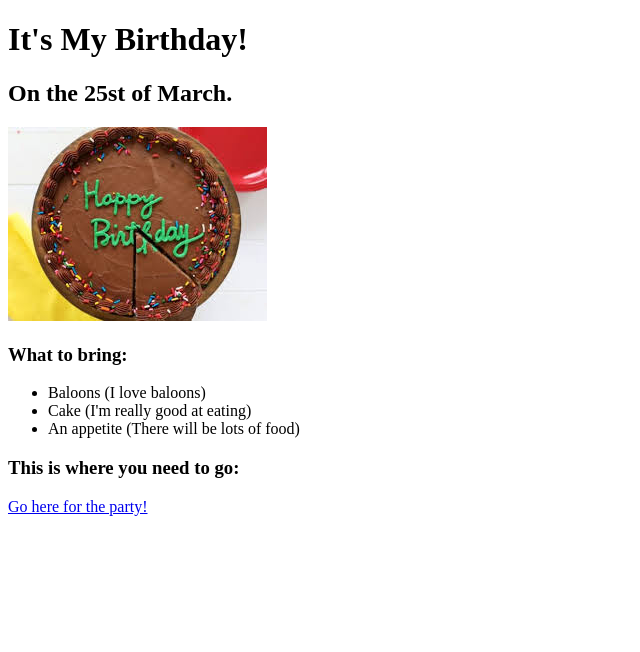
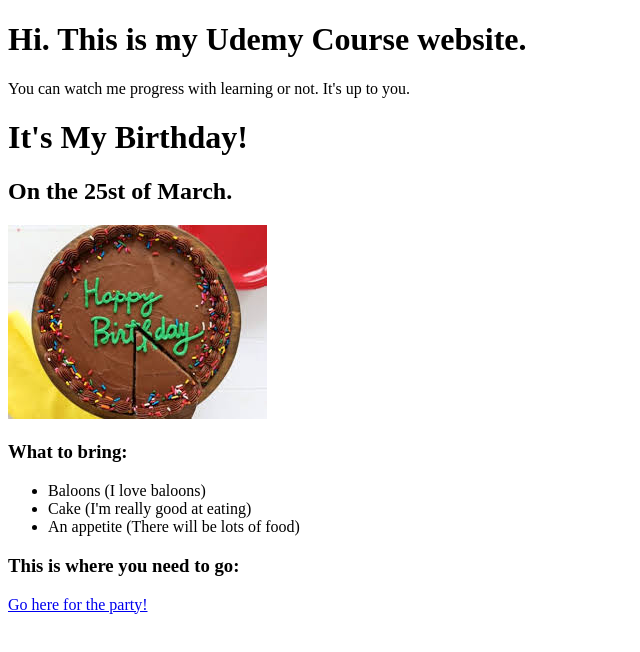
Before and after one commit to Zemohc/zigzag, a plain HTML site: page index.html in a window 1280 px wide. Shown: the whole page, without its empty margins (0-640 px from the left). Drawn offline with Linux system fonts and the light colour scheme.

Commit message:
Update index.html

```diff
--- a/index.html
+++ b/index.html
@@ -5,6 +5,9 @@
 </head>
 <body>
 
+<h1>Hi. This is my Udemy Course website.</h1>
+
+    <p>You can watch me progress with learning or not. It's up to you.</p>
 
 <h1>It's My Birthday!</h1>
 
```
